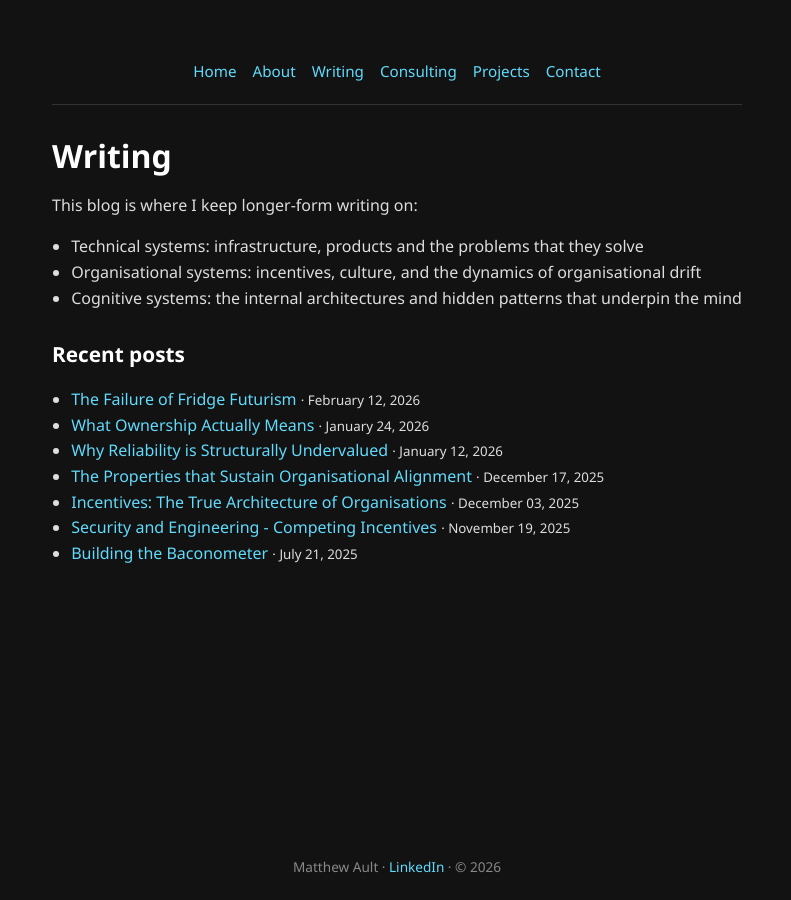
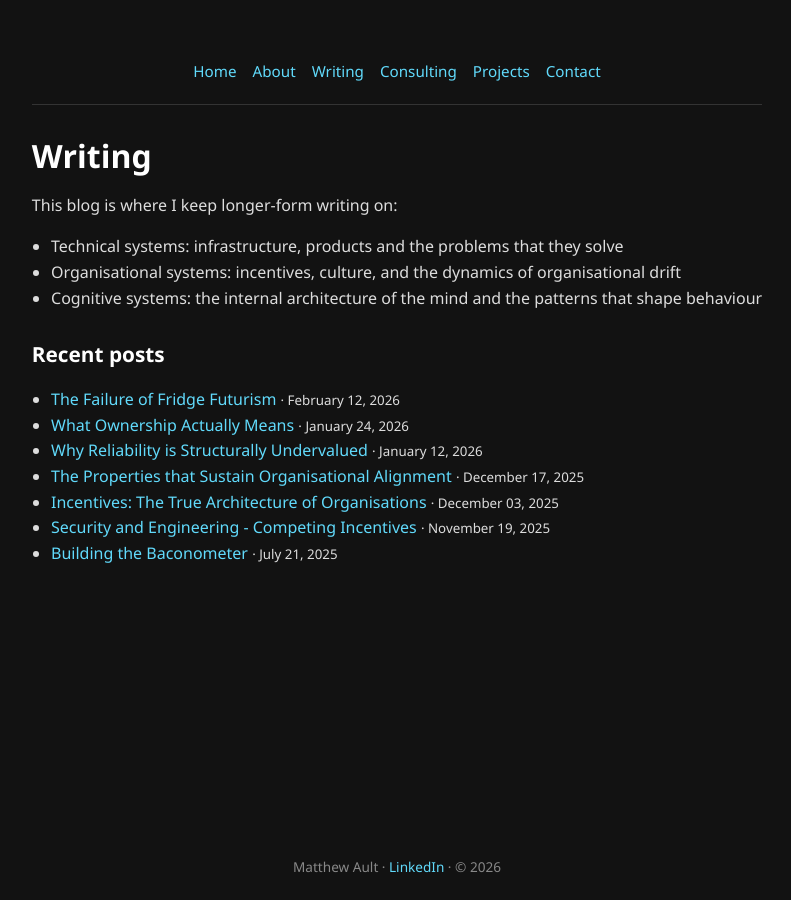
Before and after one commit to aultimus/foobarcat-homepage, a Jekyll site: the page built from blog/index.html, in a window 1280 px wide. Shown: the whole page, without its empty margins (243-1034 px from the left). Built offline with Jekyll 4.4.1, drawn with Linux system fonts in a browser that asks for light colours.

Commit message:
reframe cognitive systems writing slightly

```diff
--- a/blog/index.html
+++ b/blog/index.html
@@ -10,7 +10,7 @@
 <ul>
   <li>Technical systems: infrastructure, products and the problems that they solve</li>
   <li>Organisational systems: incentives, culture, and the dynamics of organisational drift</li>
-  <li>Cognitive systems: the internal architectures and hidden patterns that underpin the mind</li>
+  <li>Cognitive systems: the internal architecture of the mind and the patterns that shape behaviour</li>
 </ul>
 
 <h2>Recent posts</h2>
```
